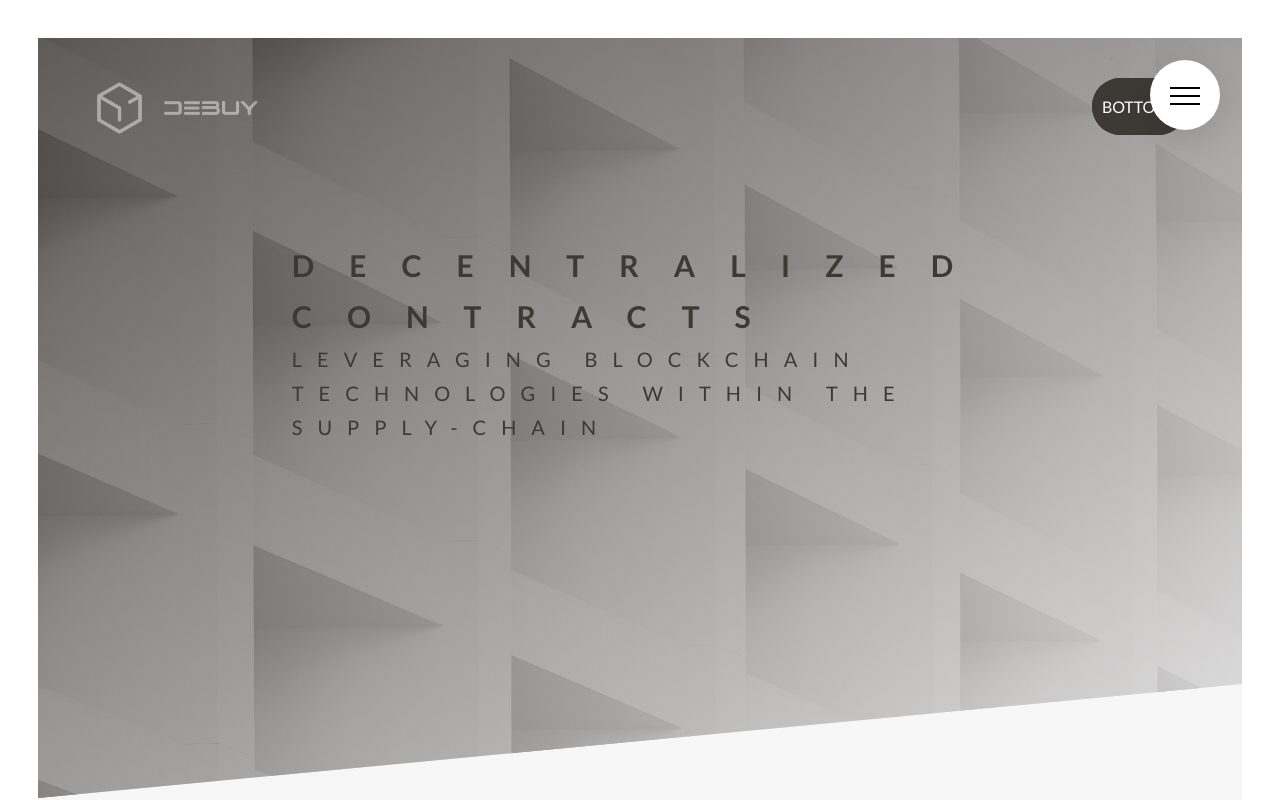
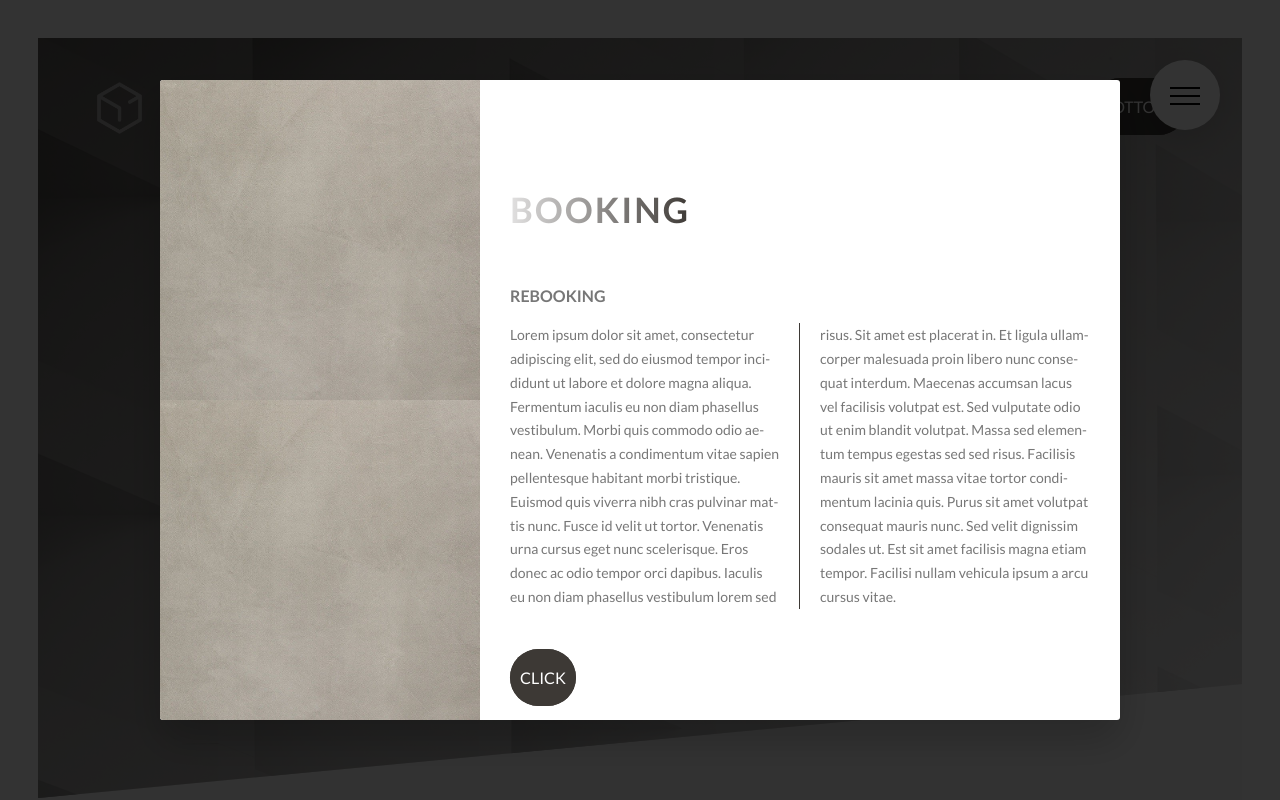
Before and after one commit to debuy-co/landingPage, a React (Create React App) app: page / in a window 1280 px wide. Shown: the top 800 px of the page. Built offline with nearby package versions, Linux system fonts and the light colour scheme.

Commit message:
Building a Pure CSS Popup - Part 1

```diff
--- a/src/App.js
+++ b/src/App.js
@@ -6,6 +6,7 @@ import Testimonials from "./components/testimonials/Testimonials";
 import ContactUs from "./components/contactUs/ContactUs";
 import Footer from "./components/layout/Footer";
 import Navigation from "./components/layout/Navigation";
+import Popup from "./components/popup/Popup";
 
 function App() {
   return (
@@ -18,6 +19,7 @@ function App() {
       <Testimonials />
       <ContactUs />
       <Footer />
+      <Popup />
       {/* <GridTest /> //this was only to show the grid layout*/}
     </div>
   );
--- /dev/null
+++ b/src/components/popup/Popup.js
@@ -0,0 +1,43 @@
+import React from "react";
+import ImageWhite from "../../assets/img/block-grey.jpg";
+
+function Popup() {
+  return (
+    <div className="popup">
+      <div className="popup__content">
+        {/*it is important that these 2 popups have the same height*/}
+        <div className="popup__left">
+          <img src={ImageWhite} alt="image1" className="popup__img" />
+          <img src={ImageWhite} alt="image2" className="popup__img" />
+        </div>
+        <div className="popup__right">
+          <h2 className="heading-secondary">Booking</h2>
+          <h2 className="heading-tertiary">rebooking</h2>
+          <p className="popup__text">
+            Lorem ipsum dolor sit amet, consectetur adipiscing elit, sed do
+            eiusmod tempor incididunt ut labore et dolore magna aliqua.
+            Fermentum iaculis eu non diam phasellus vestibulum. Morbi quis
+            commodo odio aenean. Venenatis a condimentum vitae sapien
+            pellentesque habitant morbi tristique. Euismod quis viverra nibh
+            cras pulvinar mattis nunc. Fusce id velit ut tortor. Venenatis urna
+            cursus eget nunc scelerisque. Eros donec ac odio tempor orci
+            dapibus. Iaculis eu non diam phasellus vestibulum lorem sed risus.
+            Sit amet est placerat in. Et ligula ullamcorper malesuada proin
+            libero nunc consequat interdum. Maecenas accumsan lacus vel
+            facilisis volutpat est. Sed vulputate odio ut enim blandit volutpat.
+            Massa sed elementum tempus egestas sed sed risus. Facilisis mauris
+            sit amet massa vitae tortor condimentum lacinia quis. Purus sit amet
+            volutpat consequat mauris nunc. Sed velit dignissim sodales ut. Est
+            sit amet facilisis magna etiam tempor. Facilisi nullam vehicula
+            ipsum a arcu cursus vitae.
+          </p>
+          <a href="#1" className="btn btn--white">
+            CLICK
+          </a>
+        </div>
+      </div>
+    </div>
+  );
+}
+
+export default Popup;
--- /dev/null
+++ b/src/sass/components/_popup.scss
@@ -0,0 +1,56 @@
+.popup {
+  height: 100vh;
+  width: 100%;
+  position: fixed; //so it does not move as we scroll
+  top: 0;
+  left: 0;
+  background-color: rgba(black, 0.8);
+  z-index: 6000; //we gave it a really high one otherwise some components (like button) are not covered
+
+  &__content {
+    @include centered;
+    width: 75%;
+    background-color: $color-white;
+    box-shadow: 0 2rem 4rem rgba(black, 0.2);
+    border-radius: 3px;
+    display: table; //related to table below
+    overflow: hidden; //handy tip to remove the picture from the angles where we have the border radius
+  }
+
+  &__left {
+    width: 33.3333%;
+    //float: left;
+    //we don't use floating otherwise the two parts don't have the same height and it would be difficult to center one in respect to the other part.
+    //so we use table-cell
+    display: table-cell;
+  }
+  &__right {
+    width: 66.6667%;
+    //float: left; //could be rigth but it does not really matter because they have 100% together anyway
+    display: table-cell;
+    vertical-align: middle; //thanks to table-cell we can use this parameter and center all to the middle
+    padding: 5rem 3rem;
+  }
+  &__img {
+    display: block; //that is usually a good idea to do
+    width: 100%;
+  }
+
+  &__text {
+    font-size: 1.4rem;
+    margin-bottom: 4rem;
+
+    -moz-column-count: 2;
+    -moz-column-gap: 4rem;
+    -moz-column-rule: 1px;
+
+    column-count: 2; //this is a new CSS feature to divide the text into columns
+    column-gap: 4rem;
+    column-rule: 1px solid $color-secondary;
+
+    hyphens: auto; //to make the breaks on the text, but it needs a lot of prefix to work properly
+    -moz-hyphens: auto;
+    -ms-hyphens: auto;
+    -webkit-hyphens: auto;
+  }
+}
--- a/src/sass/main.scss
+++ b/src/sass/main.scss
@@ -26,6 +26,7 @@
 @import "components/bg-video";
 @import "components/contact-us";
 @import "components/form";
+@import "components/popup";
 
 /*--------------------------------------------------------------
 # Layout
```
